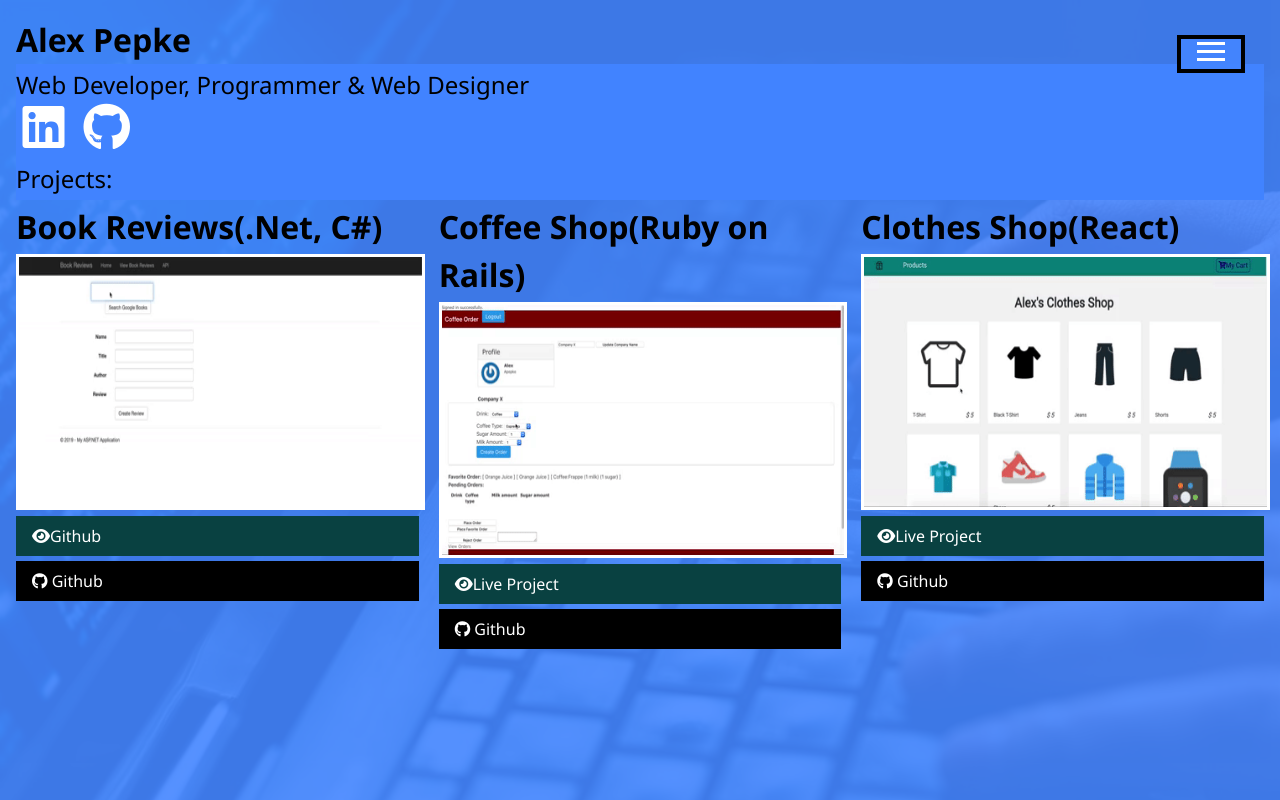
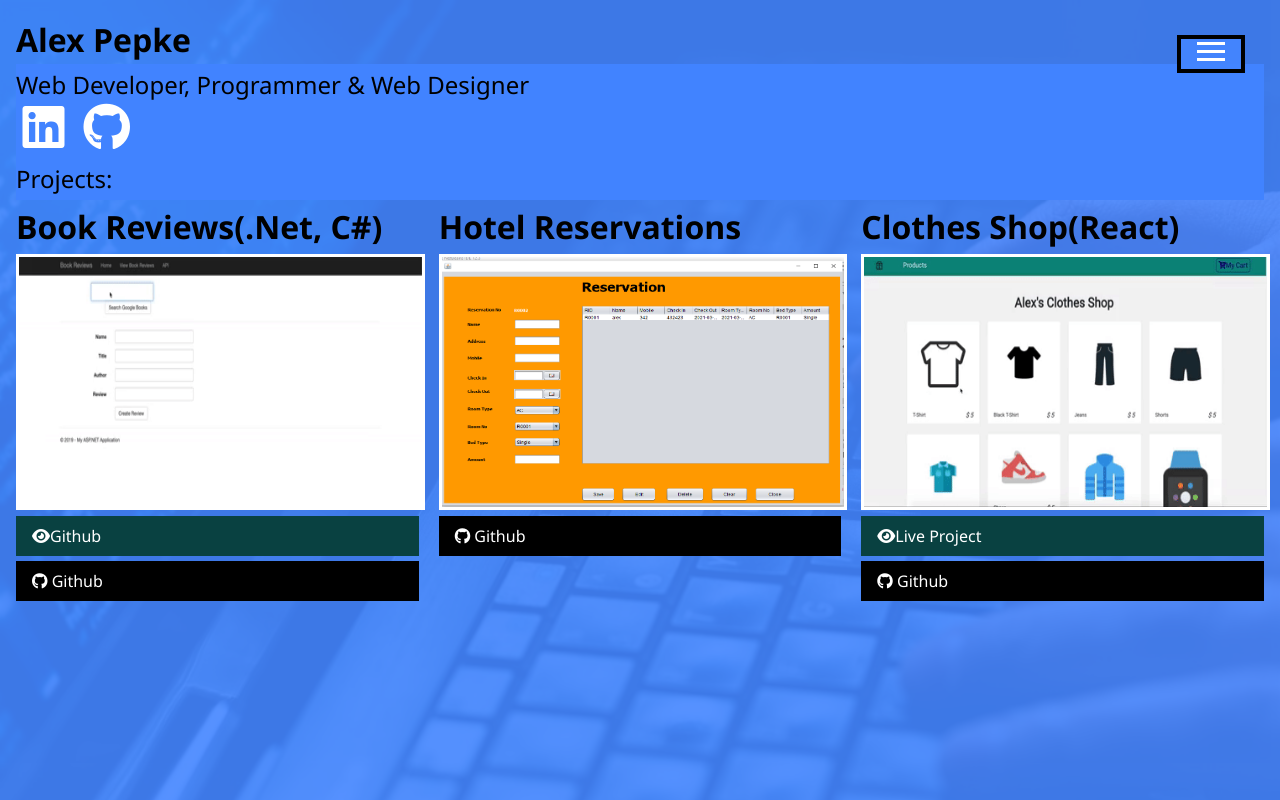
Before and after one commit to Apepke/my_portfolio, a plain HTML site: page index.html in a window 1280 px wide. Drawn offline with Linux system fonts and the light colour scheme.

Commit message:
new project added

```diff
--- a/index.html
+++ b/index.html
@@ -68,14 +68,9 @@
             </a>
           </div>
           <div class="item">
-              <h1 class ="sm-heading">Coffee Shop(Ruby on Rails)</h1>
-              <a href="https://coffee-shop1.herokuapp.com/">
-                <img src="img/coffeeshop.gif" alt="Project" />
-              </a>
-              <a href="https://coffee-shop1.herokuapp.com/" class="btn-light">
-                <i class="fas fa-eye"></i>Live Project
-              </a>
-              <a href="https://github.com/Apepke/Coffee-shop" class="btn-dark">
+              <h1 class ="sm-heading">Hotel Reservations</h1>
+                <img src="img/HotelReservations.png" alt="Project" />
+              <a href="https://github.com/Apepke/Hotel-Reservations" class="btn-dark">
                 <i class="fab fa-github"></i> Github
               </a>
             </div>
```
Also changed, not shown: img/HotelReservations.png (added).
